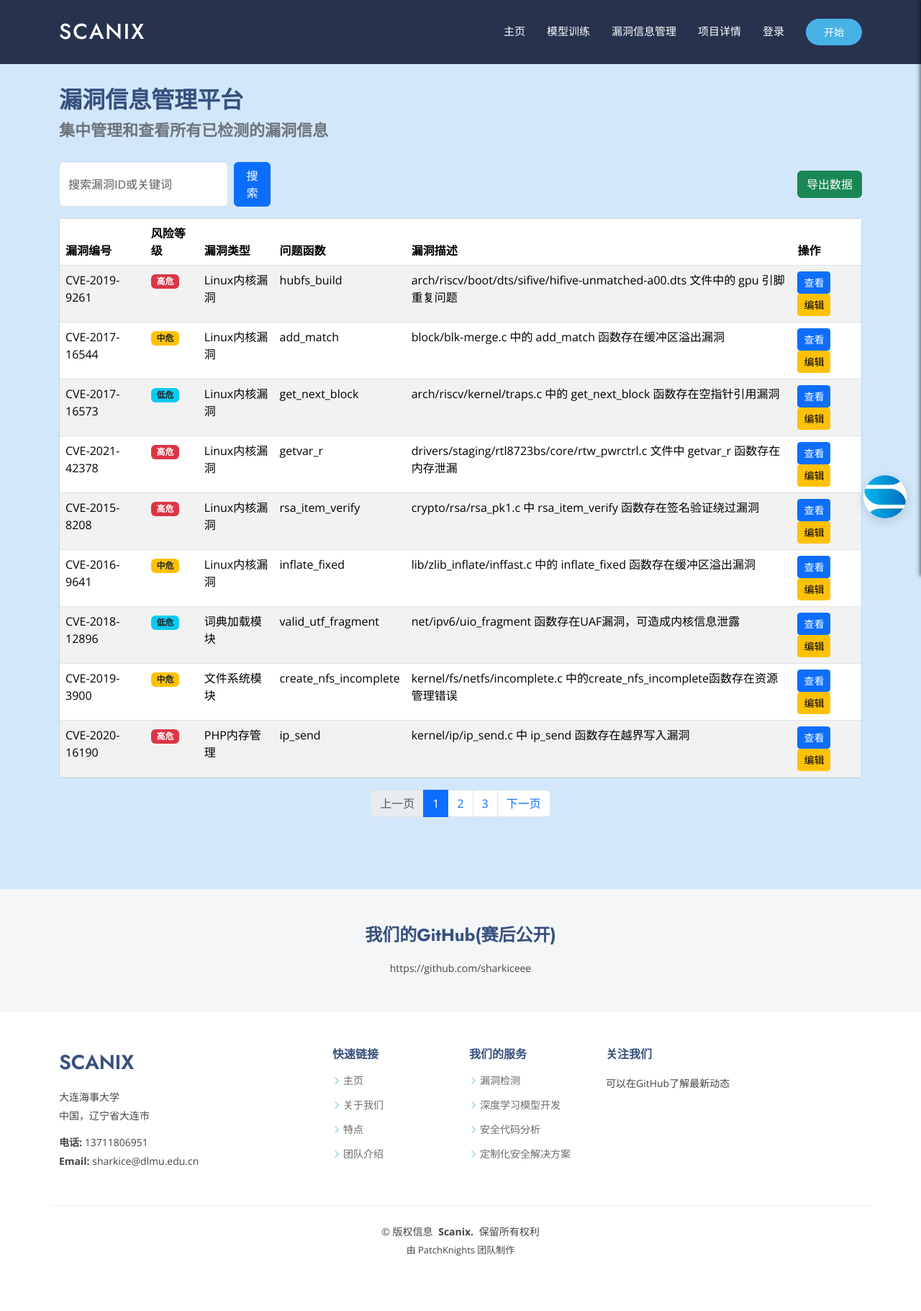
After one commit to Mriris/DeepSeek_Detection, a Flask app: page /vulnerability_management in a window 1280 px wide. The commit adds this page. Shown: the whole page at 72% size. Run offline with Flask 3, Linux system fonts and the light colour scheme; parts of the project's set-up code (start-up, migrations or seed data) failed here and were passed over; some libraries are stand-ins or nearby versions.

Commit message:
漏洞模型原型

```diff
--- a/app.py
+++ b/app.py
@@ -235,6 +235,16 @@ def portfolio_details():
     return render_template('detective.html')
 
 
+@app.route('/model_training')
+def model_training():
+    return render_template('model_training.html')
+
+
+@app.route('/vulnerability_management')
+def vulnerability_management():
+    return render_template('vulnerability_management.html')
+
+
 @app.route('/project-details')
 def service_details():
     return render_template('project-details.html')
--- a/templates/base.html
+++ b/templates/base.html
@@ -50,6 +50,8 @@
         <nav id="navmenu" class="navmenu">
             <ul>
                 <li><a href="/">主页</a></li> <!-- 首页 -->
+                <li><a href="/model_training">模型训练</a></li> <!-- 模型训练页面 -->
+                <li><a href="/vulnerability_management">漏洞信息管理</a></li> <!-- 漏洞信息管理页面 -->
                 <li><a href="/project-details">项目详情</a></li> <!-- 服务详情页面 -->
                 <li><a href="/login">登录</a></li>
             </ul>
--- /dev/null
+++ b/templates/vulnerability_management.html
@@ -0,0 +1,264 @@
+{% extends 'base.html' %}
+
+{% block content %}
+<meta charset="utf-8">
+<title>漏洞信息管理</title>
+<section id="hero" class="hero section light-background" style="background-color: #d3e7fb">
+    <div class="container">
+        <div class="row gy-4">
+            <div class="col-md-12 mb-4">
+                <h2><strong>漏洞信息管理平台</strong></h2>
+                <p>集中管理和查看所有已检测的漏洞信息</p>
+
+                <!-- 搜索和过滤工具栏 -->
+                <div class="d-flex justify-content-between align-items-center mb-3">
+                    <div class="d-flex">
+                        <input type="text" class="form-control me-2" placeholder="搜索漏洞ID或关键词" id="searchInput">
+                        <button class="btn btn-primary" onclick="searchVulnerabilities()">搜索</button>
+                    </div>
+                    <button class="btn btn-success" onclick="exportData()">导出数据</button>
+                </div>
+
+                <!-- 漏洞列表表格 -->
+                <div class="card">
+                    <div class="card-body p-0">
+                        <table class="table table-striped table-hover mb-0">
+                            <thead class="bg-light">
+                                <tr>
+                                    <th>漏洞编号</th>
+                                    <th>风险等级</th>
+                                    <th>漏洞类型</th>
+                                    <th>问题函数</th>
+                                    <th>漏洞描述</th>
+                                    <th>操作</th>
+                                </tr>
+                            </thead>
+                            <tbody>
+                                <tr>
+                                    <td>CVE-2019-9261</td>
+                                    <td><span class="badge bg-danger">高危</span></td>
+                                    <td>Linux内核漏洞</td>
+                                    <td>hubfs_build</td>
+                                    <td>arch/riscv/boot/dts/sifive/hifive-unmatched-a00.dts 文件中的 gpu 引脚重复问题</td>
+                                    <td>
+                                        <button class="btn btn-sm btn-primary" onclick="viewDetails('CVE-2019-9261')">查看</button>
+                                        <button class="btn btn-sm btn-warning" onclick="editVulnerability('CVE-2019-9261')">编辑</button>
+                                    </td>
+                                </tr>
+                                <tr>
+                                    <td>CVE-2017-16544</td>
+                                    <td><span class="badge bg-warning text-dark">中危</span></td>
+                                    <td>Linux内核漏洞</td>
+                                    <td>add_match</td>
+                                    <td>block/blk-merge.c 中的 add_match 函数存在缓冲区溢出漏洞</td>
+                                    <td>
+                                        <button class="btn btn-sm btn-primary" onclick="viewDetails('CVE-2017-16544')">查看</button>
+                                        <button class="btn btn-sm btn-warning" onclick="editVulnerability('CVE-2017-16544')">编辑</button>
+                                    </td>
+                                </tr>
+                                <tr>
+                                    <td>CVE-2017-16573</td>
+                                    <td><span class="badge bg-info text-dark">低危</span></td>
+                                    <td>Linux内核漏洞</td>
+                                    <td>get_next_block</td>
+                                    <td>arch/riscv/kernel/traps.c 中的 get_next_block 函数存在空指针引用漏洞</td>
+                                    <td>
+                                        <button class="btn btn-sm btn-primary" onclick="viewDetails('CVE-2017-16573')">查看</button>
+                                        <button class="btn btn-sm btn-warning" onclick="editVulnerability('CVE-2017-16573')">编辑</button>
+                                    </td>
+                                </tr>
+                                <tr>
+                                    <td>CVE-2021-42378</td>
+                                    <td><span class="badge bg-danger">高危</span></td>
+                                    <td>Linux内核漏洞</td>
+                                    <td>getvar_r</td>
+                                    <td>drivers/staging/rtl8723bs/core/rtw_pwrctrl.c 文件中 getvar_r 函数存在内存泄漏</td>
+                                    <td>
+                                        <button class="btn btn-sm btn-primary" onclick="viewDetails('CVE-2021-42378')">查看</button>
+                                        <button class="btn btn-sm btn-warning" onclick="editVulnerability('CVE-2021-42378')">编辑</button>
+                                    </td>
+                                </tr>
+                                <tr>
+                                    <td>CVE-2015-8208</td>
+                                    <td><span class="badge bg-danger">高危</span></td>
+                                    <td>Linux内核漏洞</td>
+                                    <td>rsa_item_verify</td>
+                                    <td>crypto/rsa/rsa_pk1.c 中 rsa_item_verify 函数存在签名验证绕过漏洞</td>
+                                    <td>
+                                        <button class="btn btn-sm btn-primary" onclick="viewDetails('CVE-2015-8208')">查看</button>
+                                        <button class="btn btn-sm btn-warning" onclick="editVulnerability('CVE-2015-8208')">编辑</button>
+                                    </td>
+                                </tr>
+                                <tr>
+                                    <td>CVE-2016-9641</td>
+                                    <td><span class="badge bg-warning text-dark">中危</span></td>
+                                    <td>Linux内核漏洞</td>
+                                    <td>inflate_fixed</td>
+                                    <td>lib/zlib_inflate/inffast.c 中的 inflate_fixed 函数存在缓冲区溢出漏洞</td>
+                                    <td>
+                                        <button class="btn btn-sm btn-primary" onclick="viewDetails('CVE-2016-9641')">查看</button>
+                                        <button class="btn btn-sm btn-warning" onclick="editVulnerability('CVE-2016-9641')">编辑</button>
+                                    </td>
+                                </tr>
+                                <tr>
+                                    <td>CVE-2018-12896</td>
+                                    <td><span class="badge bg-info text-dark">低危</span></td>
+                                    <td>词典加载模块</td>
+                                    <td>valid_utf_fragment</td>
+                                    <td>net/ipv6/uio_fragment 函数存在UAF漏洞，可造成内核信息泄露</td>
+                                    <td>
+                                        <button class="btn btn-sm btn-primary" onclick="viewDetails('CVE-2018-12896')">查看</button>
+                                        <button class="btn btn-sm btn-warning" onclick="editVulnerability('CVE-2018-12896')">编辑</button>
+                                    </td>
+                                </tr>
+                                <tr>
+                                    <td>CVE-2019-3900</td>
+                                    <td><span class="badge bg-warning text-dark">中危</span></td>
+                                    <td>文件系统模块</td>
+                                    <td>create_nfs_incomplete</td>
+                                    <td>kernel/fs/netfs/incomplete.c 中的create_nfs_incomplete函数存在资源管理错误</td>
+                                    <td>
+                                        <button class="btn btn-sm btn-primary" onclick="viewDetails('CVE-2019-3900')">查看</button>
+                                        <button class="btn btn-sm btn-warning" onclick="editVulnerability('CVE-2019-3900')">编辑</button>
+                                    </td>
+                                </tr>
+                                <tr>
+                                    <td>CVE-2020-16190</td>
+                                    <td><span class="badge bg-danger">高危</span></td>
+                                    <td>PHP内存管理</td>
+                                    <td>ip_send</td>
+                                    <td>kernel/ip/ip_send.c 中 ip_send 函数存在越界写入漏洞</td>
+                                    <td>
+                                        <button class="btn btn-sm btn-primary" onclick="viewDetails('CVE-2020-16190')">查看</button>
+                                        <button class="btn btn-sm btn-warning" onclick="editVulnerability('CVE-2020-16190')">编辑</button>
+                                    </td>
+                                </tr>
+                            </tbody>
+                        </table>
+                    </div>
+                </div>
+
+                <!-- 分页控件 -->
+                <nav aria-label="Page navigation" class="mt-3">
+                    <ul class="pagination justify-content-center">
+                        <li class="page-item disabled">
+                            <a class="page-link" href="#" tabindex="-1">上一页</a>
+                        </li>
+                        <li class="page-item active"><a class="page-link" href="#">1</a></li>
+                        <li class="page-item"><a class="page-link" href="#">2</a></li>
+                        <li class="page-item"><a class="page-link" href="#">3</a></li>
+                        <li class="page-item">
+                            <a class="page-link" href="#">下一页</a>
+                        </li>
+                    </ul>
+                </nav>
+            </div>
+        </div>
+    </div>
+
+    <!-- 漏洞详情模态框 -->
+    <div class="modal fade" id="vulnerabilityModal" tabindex="-1" aria-labelledby="vulnerabilityModalLabel" aria-hidden="true">
+        <div class="modal-dialog modal-lg">
+            <div class="modal-content">
+                <div class="modal-header">
+                    <h5 class="modal-title" id="vulnerabilityModalLabel">漏洞详情</h5>
+                    <button type="button" class="btn-close" data-bs-dismiss="modal" aria-label="Close"></button>
+                </div>
+                <div class="modal-body" id="vulnerabilityDetails">
+                    <!-- 详情内容将通过JavaScript动态填充 -->
+                </div>
+                <div class="modal-footer">
+                    <button type="button" class="btn btn-secondary" data-bs-dismiss="modal">关闭</button>
+                </div>
+            </div>
+        </div>
+    </div>
+</section>
+
+<script>
+    // 搜索漏洞信息
+    function searchVulnerabilities() {
+        const searchTerm = document.getElementById('searchInput').value.toLowerCase();
+        const rows = document.querySelectorAll('tbody tr');
+
+        rows.forEach(row => {
+            const text = row.textContent.toLowerCase();
+            if (text.includes(searchTerm)) {
+                row.style.display = '';
+            } else {
+                row.style.display = 'none';
+            }
+        });
+    }
+
+    // 查看漏洞详情
+    function viewDetails(cveId) {
+        // 这里可以通过AJAX请求获取详细信息，这里仅作演示
+        let detailsHtml = '';
+
+        switch(cveId) {
+            case 'CVE-2019-9261':
+                detailsHtml = `
+                    <div class="row">
+                        <div class="col-md-6">
+                            <h6>漏洞基本信息</h6>
+                            <table class="table table-bordered">
+                                <tr><th>漏洞编号</th><td>CVE-2019-9261</td></tr>
+                                <tr><th>风险等级</th><td><span class="badge bg-danger">高危</span></td></tr>
+                                <tr><th>漏洞类型</th><td>Linux内核漏洞</td></tr>
+                                <tr><th>问题函数</th><td>hubfs_build</td></tr>
+                                <tr><th>发现日期</th><td>2019-03-15</td></tr>
+                            </table>
+                        </div>
+                        <div class="col-md-6">
+                            <h6>受影响组件</h6>
+                            <table class="table table-bordered">
+                                <tr><th>组件名称</th><td>Linux Kernel</td></tr>
+                                <tr><th>版本</th><td>5.0-rc8</td></tr>
+                                <tr><th>修复版本</th><td>5.0.1</td></tr>
+                            </table>
+                        </div>
+                    </div>
+                    <div class="row mt-3">
+                        <div class="col-12">
+                            <h6>漏洞描述</h6>
+                            <p>arch/riscv/boot/dts/sifive/hifive-unmatched-a00.dts 文件中的 gpu 引脚重复问题可能导致设备树解析错误，从而可能导致系统崩溃或权限提升。</p>
+
+                            <h6>漏洞代码</h6>
+                            <pre class="bg-light p-2"><code>hubfs_build(struct device *dev, uint32_t *data, int size) {
+    int i;
+    for (i = 0; i < size; i++) {
+        // 漏洞点: 没有检查 data[i] 的有效性
+        process_data(data[i]);
+    }
+}</code></pre>
+
+                            <h6>修复建议</h6>
+                            <p>更新到Linux内核5.0.1或更高版本，或应用相应的安全补丁。替代方案是在使用前验证data数组中的每个元素。</p>
+                        </div>
+                    </div>
+                `;
+                break;
+            default:
+                detailsHtml = `<p>暂无详细信息: ${cveId}</p>`;
+        }
+
+        document.getElementById('vulnerabilityDetails').innerHTML = detailsHtml;
+
+        // 使用Bootstrap的modal方法显示模态框
+        new bootstrap.Modal(document.getElementById('vulnerabilityModal')).show();
+    }
+
+    // 编辑漏洞信息
+    function editVulnerability(cveId) {
+        alert(`编辑漏洞信息: ${cveId}`);
+        // 这里可以实现编辑功能或跳转到编辑页面
+    }
+
+    // 导出数据
+    function exportData() {
+        alert('数据导出功能');
+        // 这里可以实现导出CSV或Excel的功能
+    }
+</script>
+{% endblock %}
```
Also changed, not shown: templates/model_training.html (added, +172 -0 lines), templates/register.html (added, +73 -0 lines).
